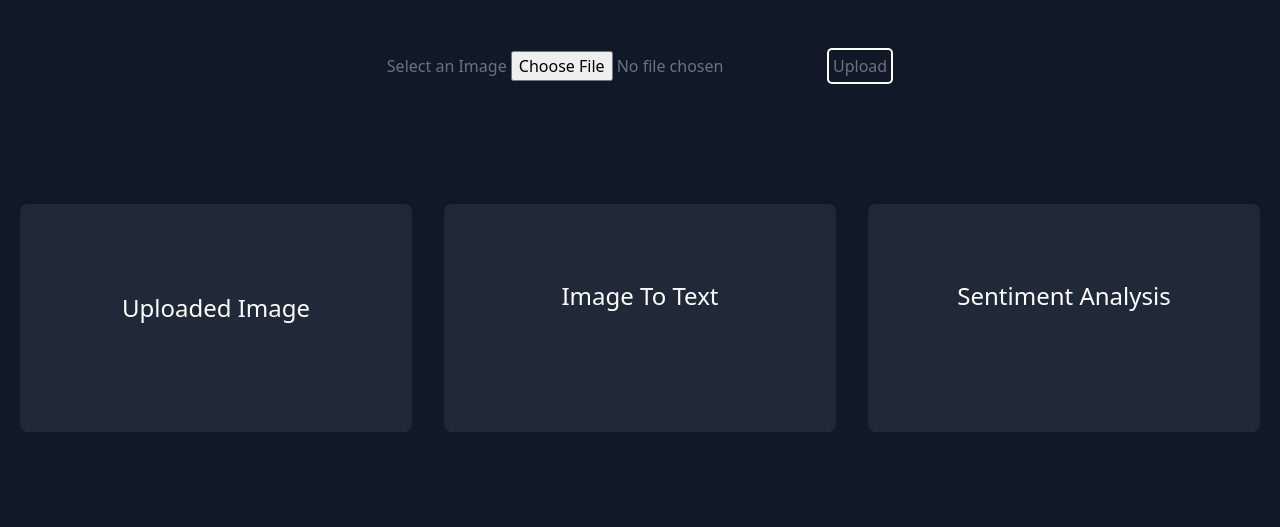
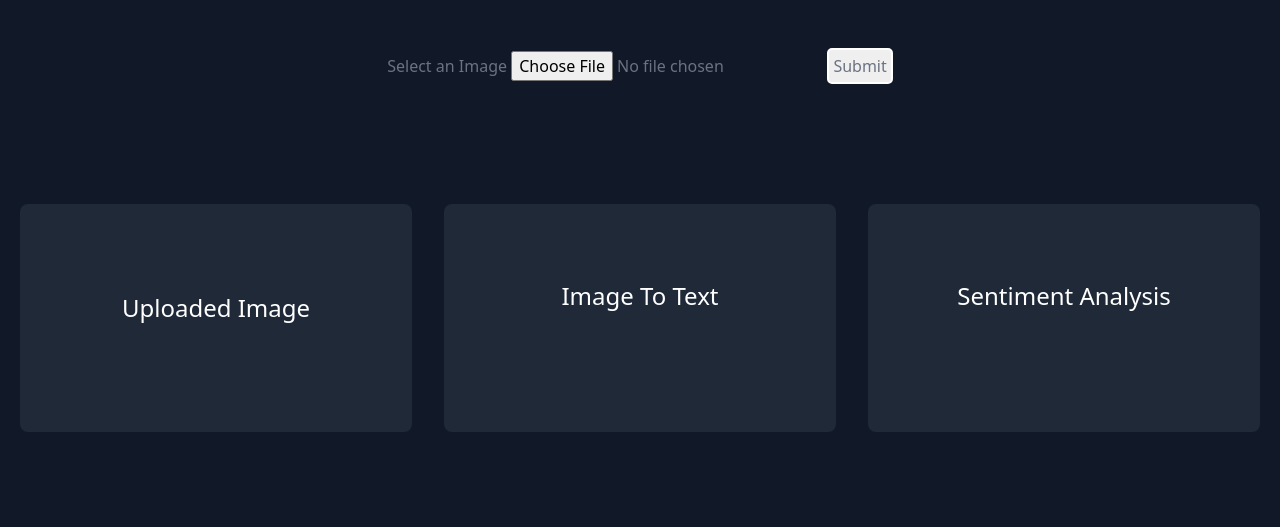
Before and after one commit to djsurt/SentimentAnalysis351, a Flask app: page / in a window 1280 px wide. Shown: the part 80-607 px from the top of the page. Run offline with Flask 2, Linux system fonts and the light colour scheme; parts of the project's set-up code (start-up, migrations or seed data) failed here and were passed over.

Commit message:
submit button

```diff
--- a/Sentiment-analysis-images/templates/homepage.html
+++ b/Sentiment-analysis-images/templates/homepage.html
@@ -9,7 +9,8 @@
   <script>
 
     $(function() {
-      $('#upload-file-btn').click(function() {
+      $('#upload-file').submit(function(e) {
+        e.preventDefault();
         //alert('OK to continue');
         var form_data = new FormData($('#upload-file')[0]);
         $.ajax({
@@ -87,10 +88,8 @@
     <form id="upload-file" method="post" enctype="multipart/form-data">
         <fieldset>
             <label for="file">Select an Image</label>
-            <input name="file"   type="file"
-                name="img" id="img" onchange="encodeImgtoBase64(this)"
-            >
-            <button id="upload-file-btn" align="center" type="button" style="border:white 2px solid; border-radius:5px; padding:4px">Upload</button>
+            <input name="file" type="file" id="img" accept="image/png, image/jpeg" onchange="encodeImgtoBase64(this)">
+            <input id="upload-file-btn" align="center" type="submit" style="border:white 2px solid; border-radius:5px; padding:4px">
 
         </fieldset>
         <br>
```
